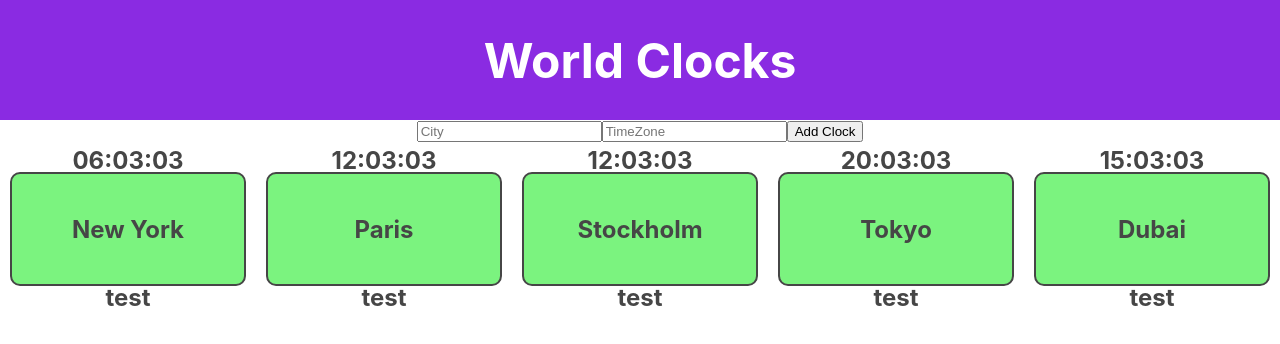
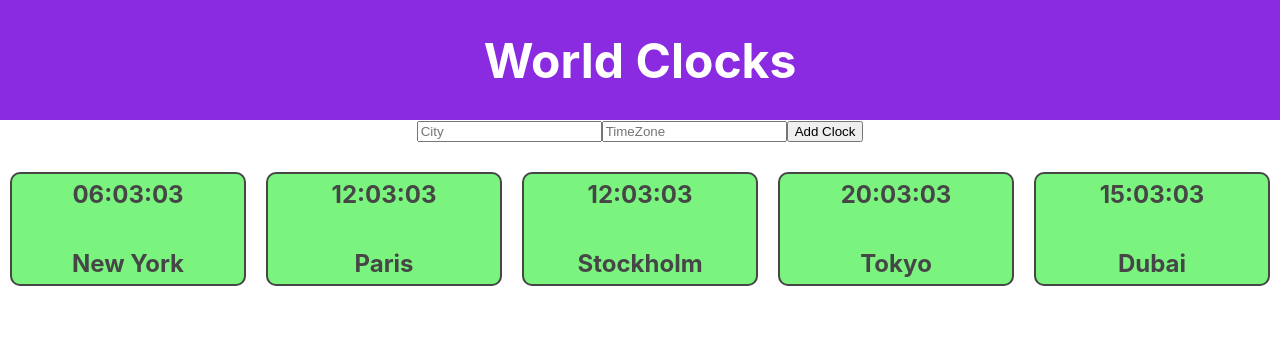
Before and after one commit to PhilippeLeopoldie/reactWorldClocks, a React (Create React App) app in the folder world-clocks/: page / in a window 1280 px wide. Shown: the top 344 px of the page. Built offline with nearby package versions, Linux system fonts and the light colour scheme.

Commit message:
implement the test clock component

```diff
--- a/world-clocks/src/components/Clock.tsx
+++ b/world-clocks/src/components/Clock.tsx
@@ -17,7 +17,6 @@ const Clock = (props : clockProps ) => {
         <div className="clockWrapper">
           <h2>{time}</h2>
           <h2> {props.city}</h2>
-          <h2>test</h2>
         </div>
 
     );
```
Also changed, not shown: 1 other file (tests, documents, lock files or other folders).
